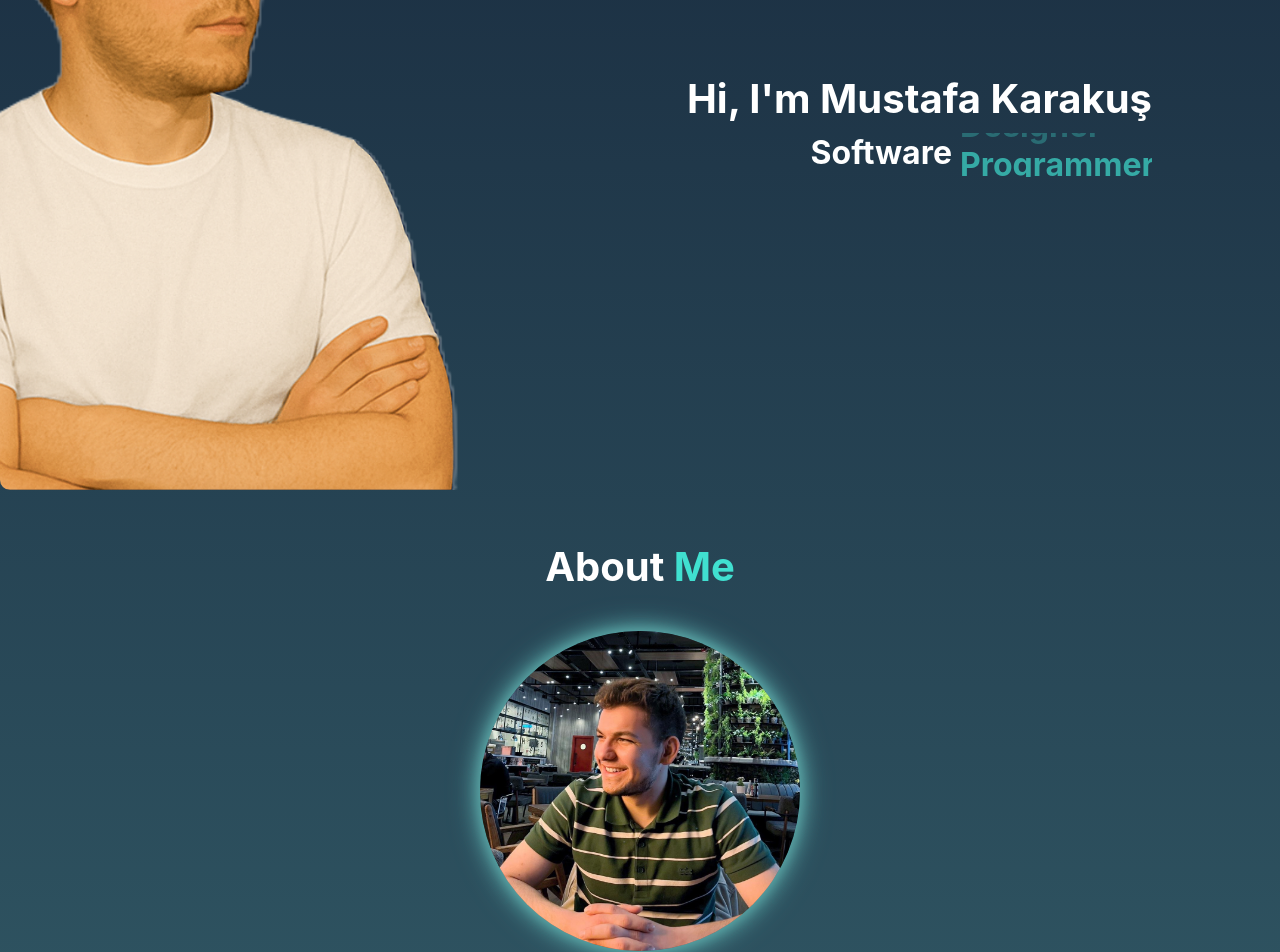
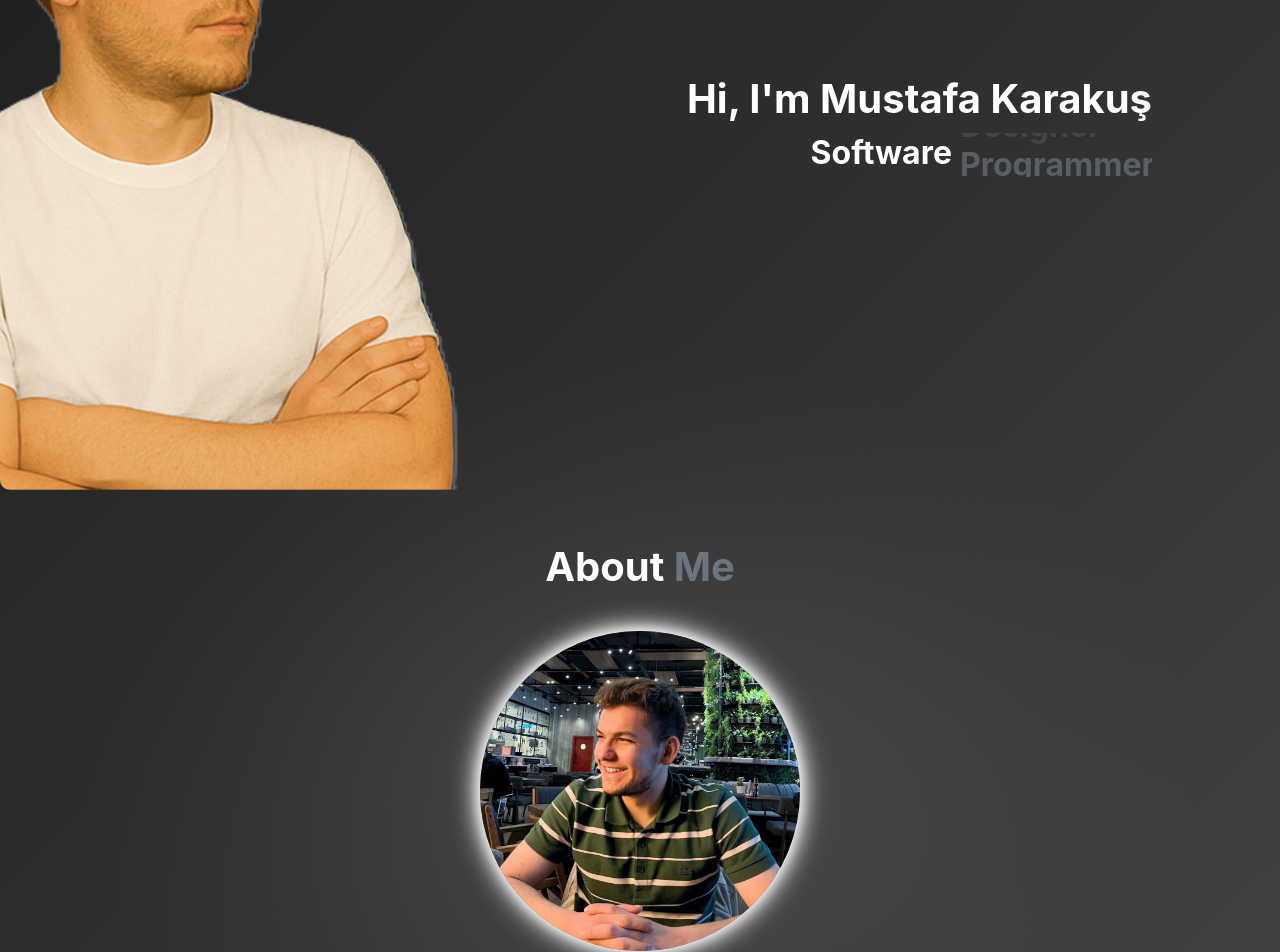
Before and after one commit to MustafaKarakus1/portfolio, a React (Create React App) app: page / in a window 1280 px wide. Shown: the part 420-1372 px from the top of the page. Built offline with nearby package versions, Linux system fonts and the light colour scheme.

Commit message:
background change

```diff
--- a/src/App.css
+++ b/src/App.css
@@ -1,4 +1,3 @@
-.App {
-  background: linear-gradient(to bottom, #16253a, #5aa6a6);
-
+.App { background: radial-gradient(ellipse 800px 600px at 50% 30%, rgba(255, 255, 255, 0.15) 0%, rgba(200, 200, 200, 0.08) 25%, rgba(150, 150, 150, 0.04) 50%, transparent 70%),
+  linear-gradient(135deg, #1a1a1a 0%, #2d2d2d 25%, #404040 50%, #2d2d2d 75%, #1a1a1a 100%); min-height: 100vh;
 }
--- a/src/Components/Button/Button.css
+++ b/src/Components/Button/Button.css
@@ -19,7 +19,7 @@
 .icon-circle {
   width: 80px;
   height: 80px;
-  background-color: #3f717a;
+  background-color: #6c757d;
   border-radius: 50%;
   display: flex;
   justify-content: center;
--- a/src/Components/Footer/Footer.js
+++ b/src/Components/Footer/Footer.js
@@ -29,7 +29,7 @@ const Footer = () => {
 
   return (
     <div className={`footer ${isVisible ? 'show' : ''}`} ref={footerRef} style={{marginTop:"10vh"}} id='contact'>
-      <h1 style={{fontSize:"2.5rem"}}>Contact <span style={{color:"turquoise"}}> MUSTAFA </span></h1>
+      <h1 style={{fontSize:"2.5rem"}}>Contact <span style={{color:"#6c757d"}}> MUSTAFA </span></h1>
       <h4>Get in touch with me</h4>
       <Button />
     </div>
--- a/src/Components/pages/About/About.css
+++ b/src/Components/pages/About/About.css
@@ -7,7 +7,7 @@
     color: white;
 }
 .download-cv-button{
-    background-color: #527895;
+    background-color: #6c757d;
     color: white;
     border: none;
     margin: 5vh;
@@ -31,22 +31,22 @@
     height: 40vh;
     border-radius: 50%;
     margin-bottom: 4vh;
-    box-shadow: 0 0 20px #5aa6a6,
-                0 0 40px #5aa6a6,
-                0 0 60px #5aa6a6;
+    box-shadow: 0 0 20px whitesmoke,
+                0 0 40px whitesmoke,
+                0 0 60px whitesmoke;
     animation: neonPulse 2s ease-in-out infinite alternate;
 }
 
 @keyframes neonPulse {
     from {
-        box-shadow: 0 0 20px #5aa6a6,
-                    0 0 40px #5aa6a6,
-                    0 0 50px #5aa6a6;
+        box-shadow: 0 0 20px whitesmoke,
+                    0 0 40px whitesmoke,
+                    0 0 50px whitesmoke;
     }
     to {
-        box-shadow: 0 0 10px #5aa6a6,
-                    0 0 20px #5aa6a6,
-                    0 0 30px #5aa6a6;
+        box-shadow: 0 0 10px whitesmoke,
+                    0 0 20px whitesmoke,
+                    0 0 30px whitesmoke;
     }
 }
 
--- a/src/Components/pages/About/About.js
+++ b/src/Components/pages/About/About.js
@@ -14,7 +14,7 @@ const pdfDownload = () => {
 const About = () => {
   return (
     <div className='about' id='about'>
-        <h1 className='about-title'>About <span style={{color:"turquoise"}}>Me</span> </h1>
+        <h1 className='about-title'>About <span style={{color:"#6c757d"}}>Me</span> </h1>
         <img src={Mustafa} alt="Logo" className='about-logo' />
         <h2>Full Stack Developer</h2>
         <span className='about-paragraph'> Hello, I am Mustafa Karakuş.
--- a/src/Components/pages/Home/Home.css
+++ b/src/Components/pages/Home/Home.css
@@ -3,6 +3,18 @@
     flex-direction: column;
     align-items: center;
     margin-bottom: 1vh;
+    animation: cardFadeGentle 2s ease-in-out 1s both;
+}
+
+@keyframes cardFadeGentle {
+    0% {
+        opacity: 0;
+        transform: translateY(30px) scale(0.95);
+    }
+    100% {
+        opacity: 1;
+        transform: translateY(0) scale(1);
+    }
 }
 
 .card {
@@ -62,7 +74,7 @@
   position: relative;
   height: 2.8rem;
   overflow: hidden;
-  color: turquoise;
+  color: #6c757d;
   width: 12rem;
   text-align: left;
 }
@@ -110,7 +122,6 @@
   }
 }
 
-
 .home-card-title {
     font-size: 2.5rem;
     font-weight: bold;
@@ -130,8 +141,8 @@
     }
 
     .home-overlay {
-        justify-content: center; /* Ortalanmış kalacak */
-        align-items: flex-end;   /* Sağda kalacak */
+        justify-content: center;
+        align-items: flex-end;
         padding-right: 8%;
     }
 
@@ -144,22 +155,22 @@
     }
 }
 
-/* Mobil için */
+
 @media (max-width: 480px) {
     .card-img {
         height: 100%;
     }
 
     .home-overlay {
-        justify-content: center; /* Dikey ortalanmış */
-        align-items: center;     /* Mobilde ortala */
+        justify-content: center;
+        align-items: center;
         padding-right: 0;
         padding: 0 5%;
     }
 
     .home-card-title,
     .home-card-text {
-        text-align: center; /* Mobilde ortala */
+        text-align: center;
     }
 
     .home-card-text {
```
